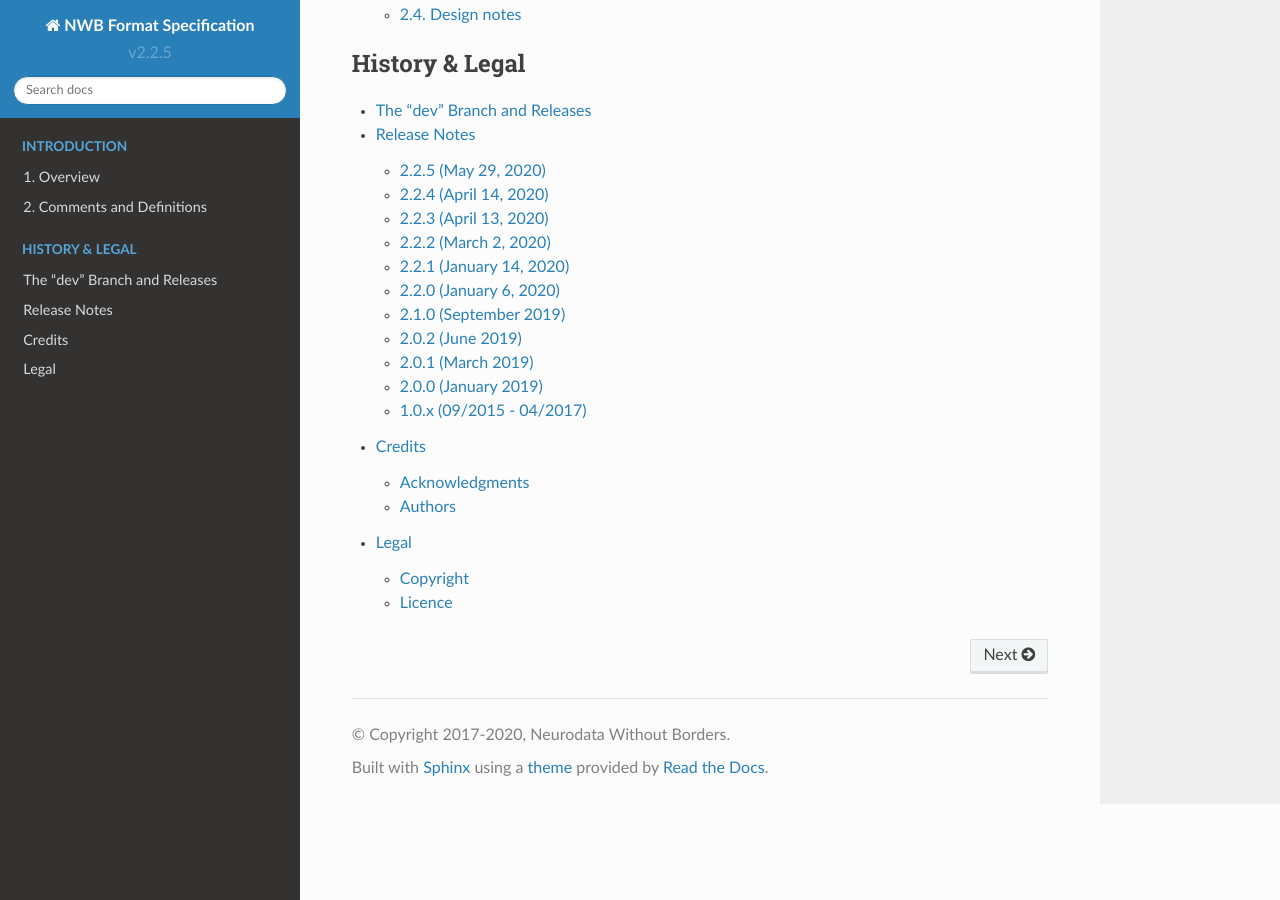
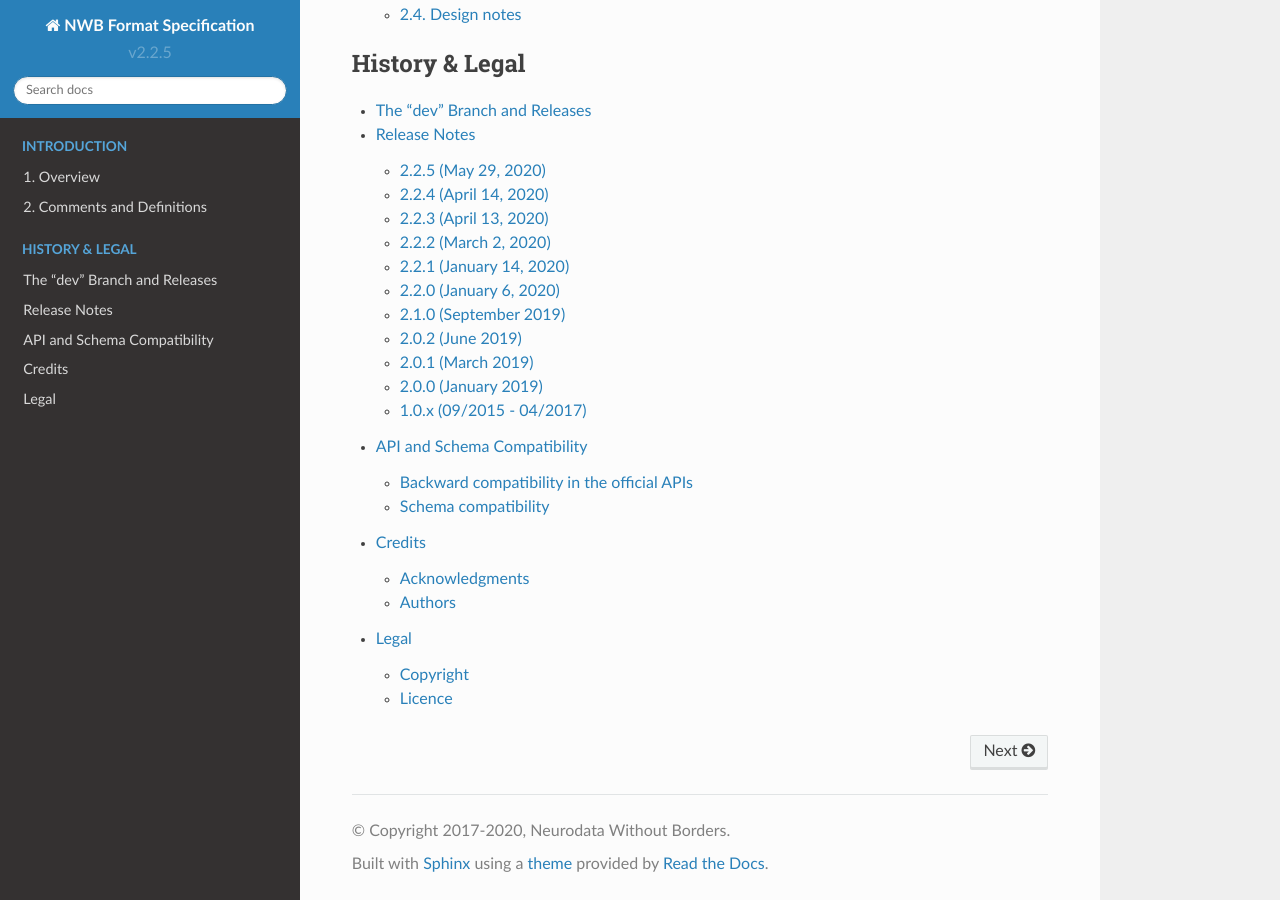
Before and after one commit to NeurodataWithoutBorders/nwb-schema, a Sphinx documentation site: the page built from docs/format/source/index.rst, in a window 1280 px wide and 900 px high, scrolled down 532 px. Built offline with Sphinx 7.4.7 and the Read the Docs theme 2.0.0, drawn with Linux system fonts in a browser that asks for light colours; some of the changed lines change nothing that is shown.

Commit message:
Add draft compatibility statement

```diff
--- /dev/null
+++ b/docs/format/source/compatibility.rst
@@ -0,0 +1,70 @@
+API and Schema Compatibility
+============================
+
+There are separate, but related, notions of compatibility for the NWB schema (standard) and the official APIs.
+
+Backward compatibility in the official APIs
+^^^^^^^^^^^^^^^^^^^^^^^^^^^^^^^^^^^^^^^^^^^
+
+Both the PyNWB and MatNWB APIs implement backward compatibility for **reading and validating** NWB 2.x files. Both
+APIs can read and validate any NWB file compliant with NWB schema 2.0 and later.
+
+- Note: MatNWB reads NWB files based on the cached schema within the file. If an older schema was used to
+  create the file and the schema was not cached, then additional steps [#f1]_ need to be taken to read the file.
+- If PyNWB reads an NWB file with an older, cached version of the NWB schema and then modifies the file, the file
+  will be written with the newer version of the schema. As a precaution, after writing the file, the file should
+  be validated against the newer version of the schema to ensure compliance.
+- If MatNWB reads an NWB file with an older, cached version of the NWB schema and then modifies the file, the file
+  will still be compliant with the older, cached version. Updating the file to a newer version of the schema is
+  not yet supported in MatNWB.
+
+Most NWB users are concerns about backward compatibility in the APIs. A file written now with NWB schema 2.x
+will be readable by all future versions of PyNWB and MatNWB.
+
+Schema compatibility
+^^^^^^^^^^^^^^^^^^^^
+
+An NWB file compliant with NWB schema ``x.y`` is generally compliant with later minor versions of the NWB
+schema ``x.(y+1)``. Later minor ``x.(y+1)`` versions of the NWB schema may add new data types, add new
+optional fields, and make required fields optional.
+
+- For example, a new optional data type may be introduced in NWB 2.1 that is not present in NWB 2.0.
+  Because the new data type is optional, the NWB 2.0 file is still compliant with the NWB 2.1 schema.
+
+Later minor ``x.(y+1)`` and bugfix ``x.y.(z+1)`` versions of the NWB schema will avoid adding new required
+fields. Changes that break this rule will generally not be implemented until the next major ``(x+1).0``
+version of NWB. Rare exceptions to this rule are noted in the NWB schema version release notes.
+
+- For example, the shape of a dataset changed from a scalar in NWB 2.0 to a 1-D array in NWB 2.1. Thus the NWB
+  2.0 file where the dataset is a scalar is not automatically compliant with the NWB 2.1 schema or later
+  versions. Validators are encouraged to encode this exception.
+
+Later versions of the NWB schema may fix bugs present in older versions of the schema. These are
+generally released in a bugfix ``x.y.(z+1)`` version, but may be released in a minor ``x.(y+1)`` or major
+``(x+1).0.0`` version.
+
+- For example, a new dataset data type may be added in NWB 2.2.0 and found to have specified its shape
+  incorrectly. This may be fixed in NWB 2.2.1. In this case, an NWB 2.2.0 file that includes the dataset
+  with the wrong shape will not be compliant with NWB 2.2.1 or later versions.
+
+An NWB file compliant with NWB schema ``x.y`` is not necessarily compliant with an earlier version of the
+NWB schema ``x.(y-1)``.
+
+- For example, a field that is required in NWB 2.0 may become optional in NWB 2.1. So, an NWB 2.1 file
+  may be missing that field, which would make it not compliant with the NWB 2.0 schema.
+
+See the `NWB versioning guidelines`_ for details on the semantic versioning scheme that NWB uses.
+
+.. _`NWB versioning guidelines`: https://nwb-extensions.github.io/versioning_guidelines
+
+.. rubric:: Footnotes
+
+.. [#f1] Some older NWB files do not have the schema cached within the file. To read these files in MatNWB, you must
+   do the following:
+
+   1. Identify the older version of the schema used to write the file
+   2. Download the older version of the schema from the `nwb-schema GitHub releases page`_
+   3. Copy the .yaml files from the downloaded schema into ``matnwb/nwb-schema/core/``
+   4. Run ``generateCore()`` to generate API classes based on the older version of the schema.
+
+.. _`nwb-schema GitHub releases page`: https://github.com/NeurodataWithoutBorders/nwb-schema/releases
--- a/docs/format/source/index.rst
+++ b/docs/format/source/index.rst
@@ -33,6 +33,7 @@
 
    software_process
    format_release_notes
+   compatibility
    credits
 
 
```
